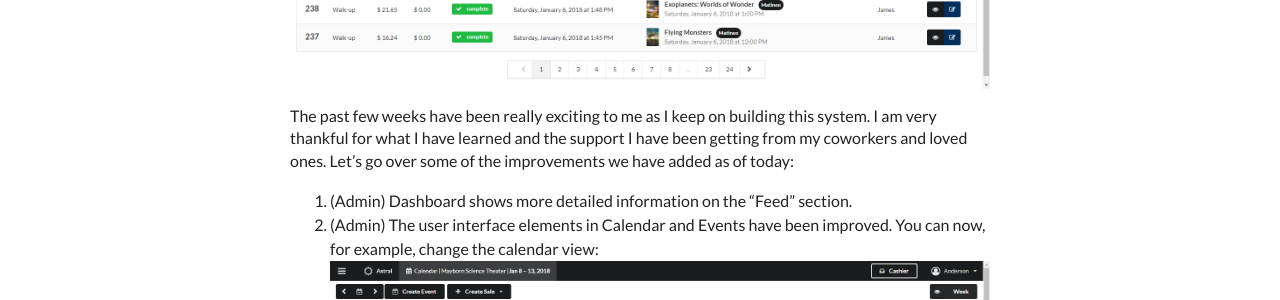
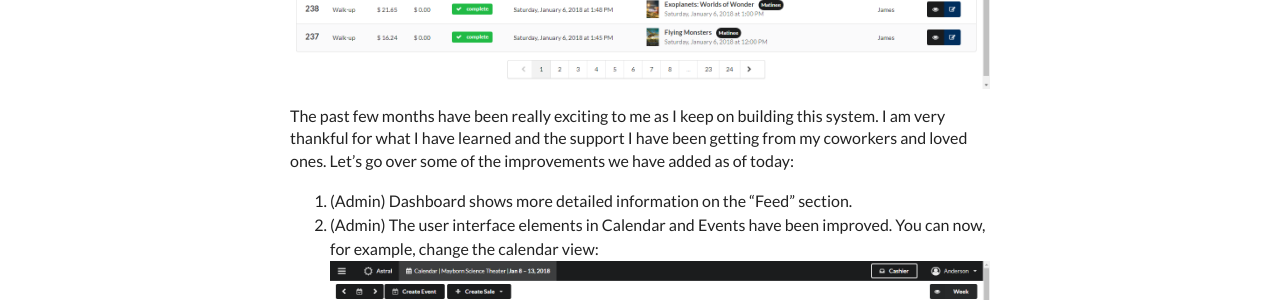
Before and after one commit to anderfernandes/astral-docs, a Jekyll site: the page built from blog/_posts/2018-1-8-improvements-to-alpha-1.md, in a window 1280 px wide and 900 px high, scrolled down 370 px. Shown: the part 154-454 px from the top of the window. Built offline with Jekyll 4.4.1, drawn with Linux system fonts in a browser that asks for light colours; nearby versions of some CDN libraries; some of the changed text lies outside the part shown.

```diff
--- a/blog/_posts/2018-1-8-improvements-to-alpha-1.md
+++ b/blog/_posts/2018-1-8-improvements-to-alpha-1.md
@@ -24,7 +24,7 @@ excerpt: Alpha 1 has received several improvements and in this post we will go o
 
 <img src="/assets/images/alpha-1-sales-update.png" class="ui image" />
 
-The past few weeks have been really exciting to me as I keep on building this system. I am very thankful for what I have learned and the support I have been getting from my coworkers and loved ones. Let's go over some of the improvements we have added as of today:
+The past few months have been really exciting to me as I keep on building this system. I am very thankful for what I have learned and the support I have been getting from my coworkers and loved ones. Let's go over some of the improvements we have added as of today:
 
 1. (Admin) Dashboard shows more detailed information on the "Feed" section.
 2. (Admin) The user interface elements in Calendar and Events have been improved. You can now, for example, change the calendar view:
```
Also changed, not shown: other parts of blog/_posts/2018-1-8-improvements-to-alpha-1.md (+1 -1 lines).
